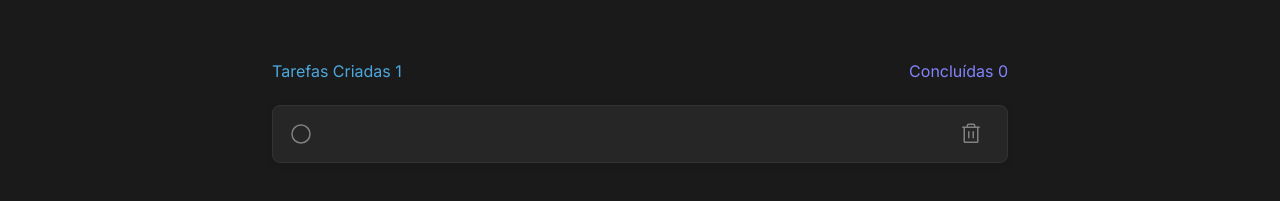
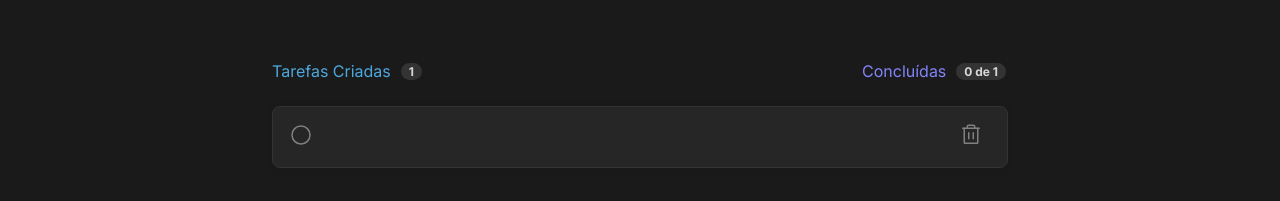
Before and after one commit to raphaelfontoura/todo-react-list, a React (Vite) app: page / in a window 1280 px wide. Both pictures are taken after a click on the button "Criar". Shown: the part 229-430 px from the top of the page. Built offline with nearby package versions, Linux system fonts and the light colour scheme.

Commit message:
Add checked and delete features to tasks

```diff
--- a/src/App.module.css
+++ b/src/App.module.css
@@ -22,14 +22,32 @@
   margin-bottom: 24px;
 }
 
-.taskCounters p:first-child {
+.taskCounters div {
+  display: flex;
+}
+
+.taskCounters div p {
+  margin-right: 0.5rem;
+}
+
+.taskCounters div:first-child {
   color: var(--blue);
 }
 
-.taskCounters p:last-child {
+.taskCounters div:last-child {
   color: var(--purple);
 }
 
 .task {
   margin-bottom: 1rem;
 }
+
+.pillCount {
+  padding: 1px 8px;
+  border-radius: 1rem;
+  background: var(--gray-400);
+  color: var(--gray-200);
+  font-size: 0.75rem;
+  font-weight: bold;
+  margin: 2px;
+}
--- a/src/App.tsx
+++ b/src/App.tsx
@@ -13,14 +13,33 @@ interface Task {
 function App() {
 
   const [tasks, setTasks] = useState<Task[]>([]);
+  const [id, setId] = useState(1);
 
   function handleAddTask(newTask: String) {
     const newTasks = [...tasks, {
-      id: Math.random(),
+      id: id,
       task: newTask,
       isCompleted: false,
     }];
     setTasks(newTasks);
+    setId(id + 1);
+  }
+
+  function handleTaskDone(id: number) {
+    const newTasks = tasks.map(task => task.id === id ? {
+      ...task,
+      isCompleted: !task.isCompleted,
+    } : task);
+    setTasks(newTasks);
+  }
+
+  function handleDeleteTask(id: number) {
+    const newTasks = tasks.filter(task => task.id !== id);
+    setTasks(newTasks);
+  }
+
+  function countCompletedTasks() {
+    return tasks.filter(task => task.isCompleted).length;
   }
 
   return (
@@ -30,13 +49,33 @@ function App() {
         <NewTask addTask={handleAddTask} />
         <div className={styles.taskContainer}>
           <div className={styles.taskCounters}>
-            <p>Tarefas Criadas <span>{tasks.length}</span> </p>
-            <p>Concluídas <span>0</span> </p>
+            <div>
+              <p> Tarefas Criadas </p>
+              <span className={styles.pillCount}>{tasks.length}</span>
+            </div>
+            <div>
+              <p> Concluídas </p>
+              {tasks.length > 0 &&
+                (
+                  <span className={styles.pillCount}>
+                    {countCompletedTasks()} de {tasks.length}
+                  </span>
+                )
+              }
+            </div>
+
           </div>
-          {tasks.map(({id, task}) =>
+          {tasks.map(({id, task, isCompleted}) =>
           (
             <div className={styles.task}>
-              <Task key={id} task={task} />
+              <Task
+                key={id}
+                id={id}
+                task={task}
+                done = {isCompleted}
+                checkDone={handleTaskDone}
+                deleteTask={handleDeleteTask}
+              />
             </div>
           )
           )}
--- a/src/components/Task.module.css
+++ b/src/components/Task.module.css
@@ -10,9 +10,45 @@
 }
 
 .taskContainer p {
-  color: var(--gray-100);
   font-size: 0.875rem;
   line-height: 1.25rem;
   font-weight: 400;
   margin: 0 12px;
 }
+
+.textTask {
+  color: var(--gray-100);
+}
+
+.textTaskDone {
+  color: var(--gray-300);
+  text-decoration: line-through;
+}
+
+.checked {
+  cursor: pointer;
+  color: var(--purple-dark);
+}
+
+.checked:hover {
+  color: var(--purple);
+}
+
+.unchecked {
+  cursor: pointer;
+  color: var(--gray-300);
+}
+
+.unchecked:hover {
+  color: var(--blue-dark);
+}
+
+.trash {
+  cursor: pointer;
+  border-radius: 4px;
+}
+
+.trash:hover {
+  color: var(--danger);
+  background: var(--gray-400);
+}
--- a/src/components/Task.tsx
+++ b/src/components/Task.tsx
@@ -1,20 +1,41 @@
-import { Circle, Trash } from 'phosphor-react';
+import { CheckCircle, Circle, Trash } from 'phosphor-react';
 import React from 'react';
 
 import styles from './Task.module.css';
 
 interface TaskProps {
+  id: number;
   task: String;
+  done?: Boolean;
+  checkDone: (id : number) => void;
+  deleteTask: (id :  number) => void;
 }
 
-export function Task({ task } : TaskProps) {
+export function Task({ id, task, done = false, checkDone, deleteTask } : TaskProps) {
+
+  function handleCheck() {
+    checkDone(id);
+  }
+
+  function handleDelete() {
+    console.log('delete');
+    deleteTask(id);
+  }
+
   return (
     <div className={styles.taskContainer}>
-      <Circle size={24} />
+      <div onClick={handleCheck}>
+        {done
+          ? ( <CheckCircle size={24} weight="fill" className={styles.checked} /> )
+          : ( <Circle size={24} className={styles.unchecked}/> )
+        }
+      </div>
       <div>
-        <p>{task}</p>
+        <p className={done ? styles.textTaskDone : styles.textTask}>
+          {task}
+        </p>
       </div>
-      <Trash size={24} />
+      <Trash size={24} className={styles.trash} onClick={handleDelete}/>
     </div>
   )
 }
```
